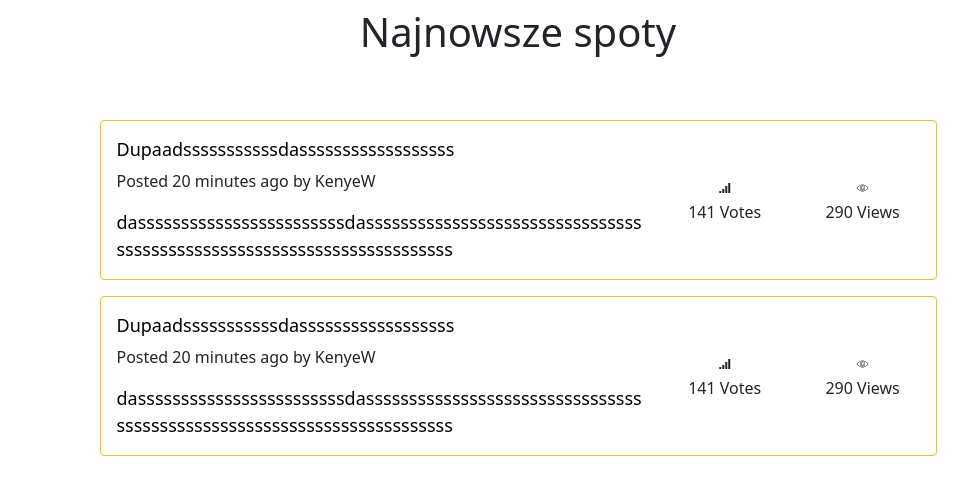
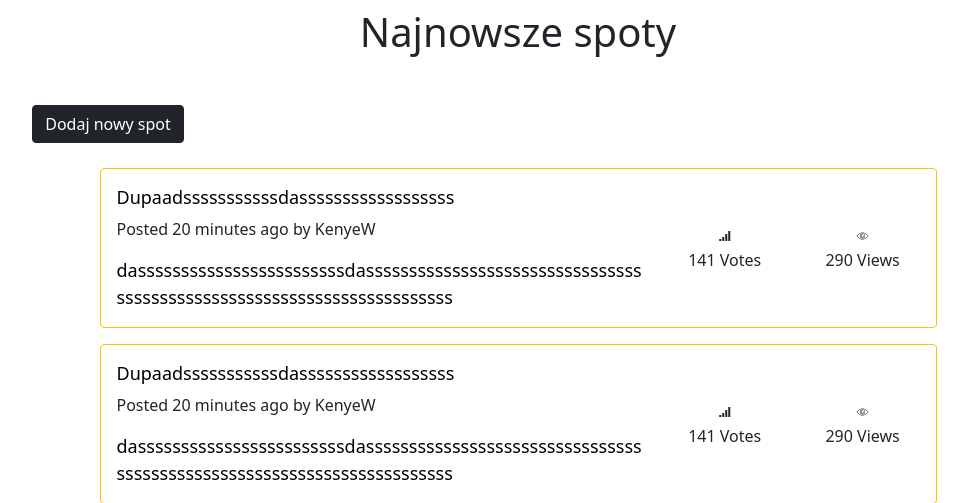
Before and after one commit to wozniakos10/Django_community_website, a Django app: page /spotted/ in a window 1280 px wide. Shown: the part 56-559 px from the top of the page, without its empty margins (122-1090 px from the left). Run offline with Django 4.2, Linux system fonts and the light colour scheme.

Commit message:
adding new post functionality

```diff
--- /dev/null
+++ b/ms_web/msagh_website/templates/msagh_website/new_spot.html
@@ -0,0 +1,5 @@
+{% extends "base.html"%}
+
+{%block content%}
+TUTAJ FORMULARZ NA NOWY SPOT
+{%endblock content%}
--- a/ms_web/msagh_website/templates/msagh_website/spotted.html
+++ b/ms_web/msagh_website/templates/msagh_website/spotted.html
@@ -1,8 +1,28 @@
 {% extends "base.html"%}
 
 {%block content%}
+<style>
+  .cosik {
+    /*align: right;*/
+    /*text-align: right;*/
+    position: relative;
+    right: 410px;
+    top: 40px;
+
+}
+
+</style>
+
 <h1></h1>
-<h1 class="mb-3" align="center">Najnowsze spoty</h1>
+<h1 class="mb-3" align="center">Najnowsze spoty
+
+  <div class="cosik">
+<!--  <button type="button" class="btn btn-dark">Dodaj nowy spot</button>-->
+    <a href="{% url 'msagh_website:new_spot' %}" class="btn btn-dark" role="button">Dodaj nowy spot</a>
+</div>
+</h1>
+
+
 <link href="https://code.ionicframework.com/ionicons/2.0.1/css/ionicons.min.css" rel="stylesheet">
 <div class="container"  bgcolor=”#802003" align="center" >
       <div>
--- a/ms_web/msagh_website/urls.py
+++ b/ms_web/msagh_website/urls.py
@@ -6,5 +6,5 @@ app_name = "msagh_website"
 urlpatterns = [
     path('',views.base,name='base'),
     path('spotted/', views.spotted, name='spotted'),
-
+    path('new_spot', views.new_spot, name="new_spot"),
 ]
--- a/ms_web/msagh_website/views.py
+++ b/ms_web/msagh_website/views.py
@@ -1,5 +1,5 @@
 from django.shortcuts import render
-
+from django.contrib.auth.decorators import login_required
 # Create your views here.
 
 def base(request):
@@ -7,3 +7,7 @@ def base(request):
 
 def spotted(request):
     return render(request, 'msagh_website/spotted.html')
+
+@login_required(login_url='/login')
+def new_spot(request):
+    return render(request, 'msagh_website/new_spot.html')
```
